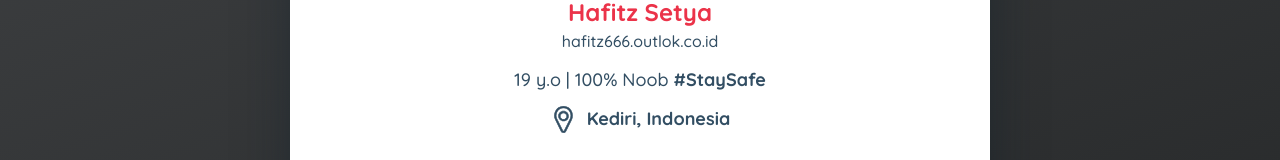
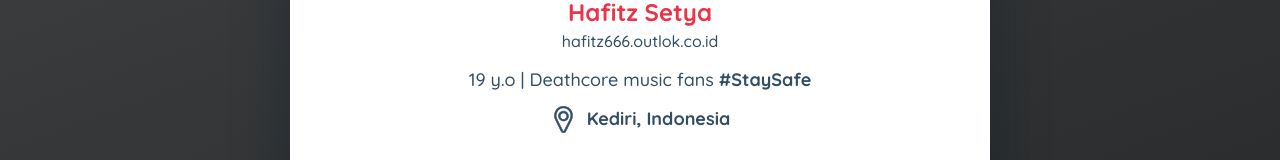
Before and after one commit to breakdowns/website, a plain HTML site: page index.html in a window 1280 px wide. Shown: the part 321-481 px from the top of the page. Drawn offline with nearby package versions, Linux system fonts and the light colour scheme.

Commit message:
Update index.html

```diff
--- a/index.html
+++ b/index.html
@@ -21,7 +21,7 @@
     <div class="profile-card__cnt js-profile-cnt">
       <div class="profile-card__name">Hafitz Setya</div>
       <div class="profile-card__mail">hafitz666.outlok.co.id</div>
-      <div class="profile-card__txt">19 y.o | 100% Noob <strong>#StaySafe</strong></div>
+      <div class="profile-card__txt">19 y.o | Deathcore music fans <strong>#StaySafe</strong></div>
       <div class="profile-card-loc">
         <span class="profile-card-loc__icon">
           <svg class="icon"><use xlink:href="#icon-location"></use></svg>
```
